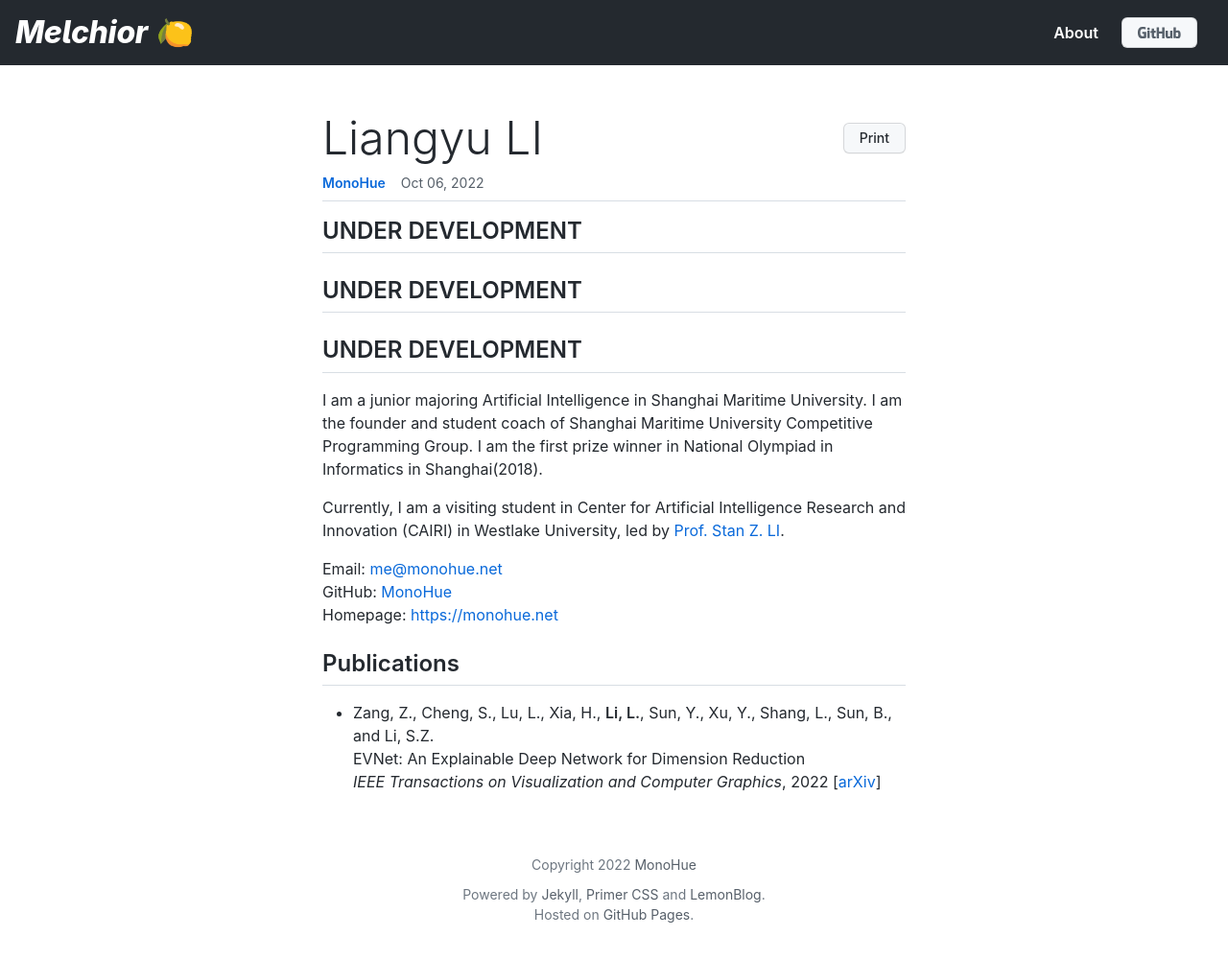
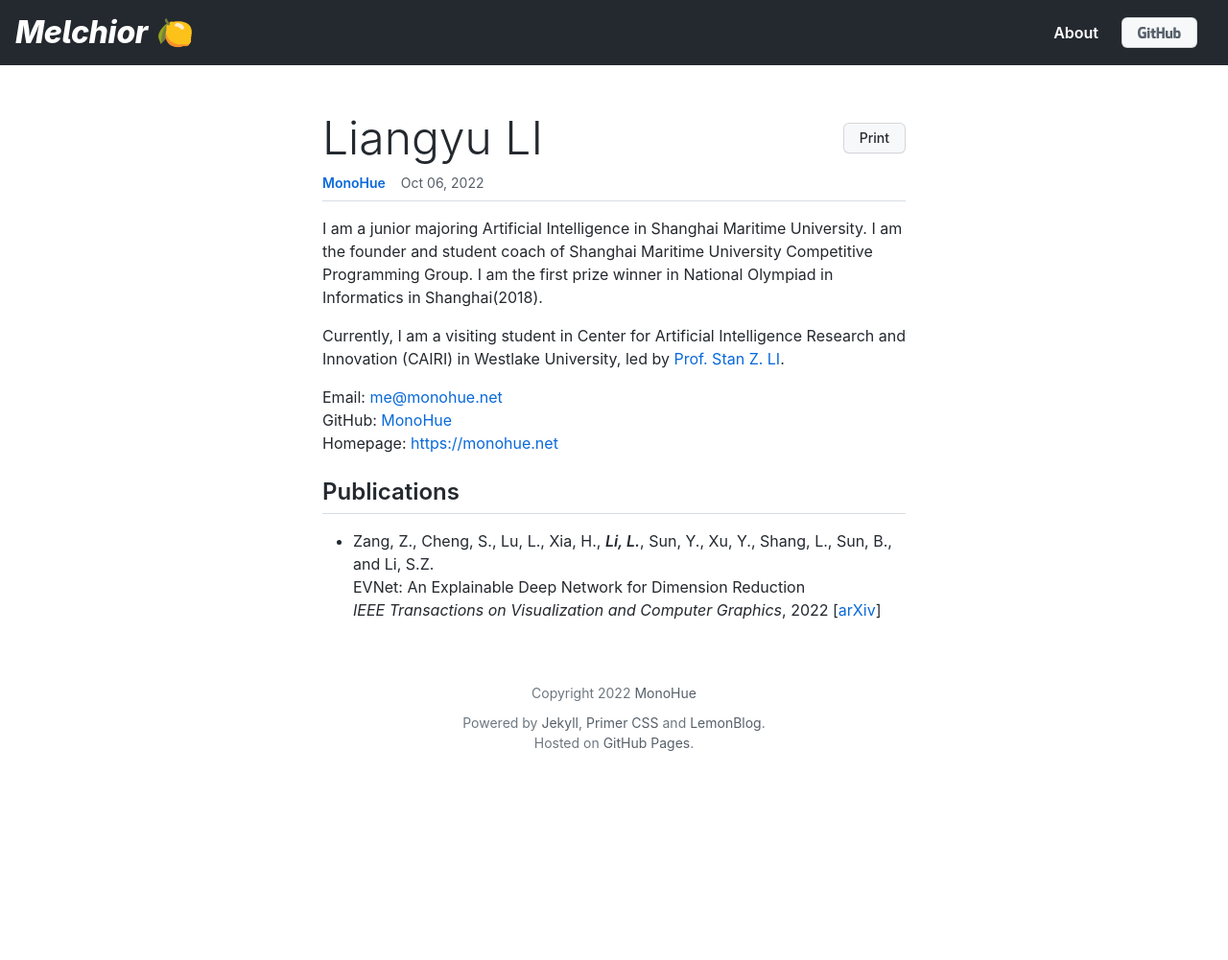
Before and after one commit to MonoHue/Melchior, a Jekyll site: the page built from docs/_posts/2022-10-06-monohue.md, in a window 1280 px wide and 1004 px high. Shown: the top 1001 px of the window at 96% size. Built offline with Jekyll 4.4.1, drawn with Linux system fonts in a browser that asks for light colours.

Commit message:
minor mod

```diff
--- a/docs/_config.yml
+++ b/docs/_config.yml
@@ -1,5 +1,5 @@
 baseurl: "https://monohue.net"
-githuburl: "https://github.com/Monohue/Melchior"
+githuburl: "https://github.com/Monohue"
 name: Melchior
 slogan: Exploring the very nature of science.
 description: MonoHue's Blog.
--- a/docs/_posts/2022-10-06-monohue.md
+++ b/docs/_posts/2022-10-06-monohue.md
@@ -4,12 +4,6 @@ title: Liangyu LI
 author: monohue
 layout: post
 ---
-
-## UNDER DEVELOPMENT
-
-## UNDER DEVELOPMENT
-
-## UNDER DEVELOPMENT
 
 I am a junior majoring Artificial Intelligence in Shanghai Maritime University. I am the founder and student coach of Shanghai Maritime University Competitive Programming Group. I am the first prize winner in National Olympiad in Informatics in Shanghai(2018).
 
@@ -25,7 +19,7 @@ Homepage: [https://monohue.net](https://monohue.net)
 
 [//]: # (style - IEEE proceedings)
 
-- Zang, Z., Cheng, S., Lu, L., Xia, H., **Li, L.**, Sun, Y., Xu, Y., Shang, L., Sun, B., and Li, S.Z.
+- Zang, Z., Cheng, S., Lu, L., Xia, H., ***Li, L.***, Sun, Y., Xu, Y., Shang, L., Sun, B., and Li, S.Z.
 EVNet: An Explainable Deep Network for Dimension Reduction
 _IEEE Transactions on Visualization and Computer Graphics_, 2022
 [[arXiv](https://arxiv.org/pdf/2211.15478.pdf)]
```
